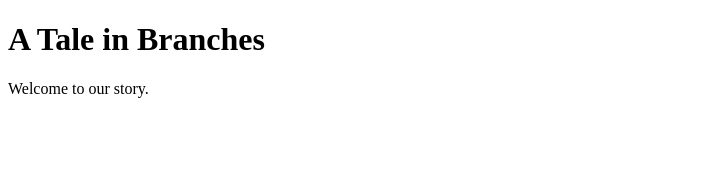
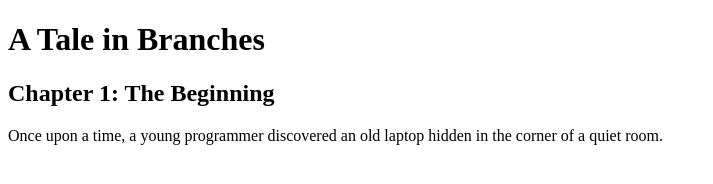
Before and after one commit to 24261A05K4/stories, a plain HTML site: page index.html in a window 1280 px wide. Shown: the whole page, without its empty margins (0-713 px from the left). Drawn offline with Linux system fonts and the light colour scheme.

Commit message:
Add Chapter 1

```diff
--- a/index.html
+++ b/index.html
@@ -5,6 +5,10 @@
 </head>
 <body>
     <h1>A Tale in Branches</h1>
-    <p>Welcome to our story.</p>
-</body>
-</html>
+
+    <h2>Chapter 1: The Beginning</h2>
+    <p>
+        Once upon a time, a young programmer discovered an old laptop
+        hidden in the corner of a quiet room.
+    </p>
+</body></html>
```
